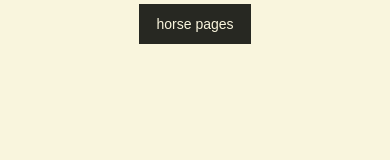
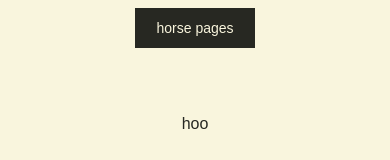
Before and after one commit to a9lim/website, a Next.js app: page / in a window 390 px wide. Shown: the top 160 px of the page. Built offline with nearby package versions, Linux system fonts and the light colour scheme.

Commit message:
some truckas

```diff
--- a/app/horses/page.tsx
+++ b/app/horses/page.tsx
@@ -19,7 +19,7 @@ export default function Home() {
           >
           <Image
             src={srb}
-            alt="Next.js logo"
+            alt="gowza"
             width={500}
             height={500}
             priority
--- a/app/layout.tsx
+++ b/app/layout.tsx
@@ -1,5 +1,6 @@
 import type { Metadata } from "next";
 import localFont from "next/font/local";
+import Link from "next/link";
 import "./globals.css";
 
 const geistSans = localFont({
@@ -25,21 +26,22 @@ export default function RootLayout({
 }>) {
   return (
     <html lang="en">
-      <body
+	  <body
         className={`${geistSans.variable} ${geistMono.variable} antialiased`}
       >
-		<div className="flex gap-8 flex-col gap-8 row-start-2 items-center justify-center p-1">
-		 <header className="row-start-3 flex gap-6 flex-wrap items-center justify-center">
-		   <a
-            className="border border-solid border-transparent transition-colors flex items-center justify-center bg-foreground text-background gap-2 hover:bg-[#383838] dark:hover:bg-[#75715E] text-sm sm:text-base h-10 sm:h-10 px-4 sm:px-5"
-            href="https://en.wikipedia.org/wiki/Horse"
-            rel="noopener noreferrer"
-          >
+	  <div className="flex items-center justify-center">
+		<header>
+		   <nav className="flex flex-col p-2">
+		   <Link
+            className="border border-solid border-transparent transition-colors flex items-center justify-center bg-foreground text-background gap-2 hover:bg-[#383838] dark:hover:bg-[#75715E] text-sm sm:text-base h-10 sm:h-10 px-5 sm:px-5"
+            href="/"
+           >
             horse pages
-          </a>
-		 </header>
+		</Link>
+		  </nav>
+		  </header>
 		</div>
-        {children}
+		{children}
       </body>
     </html>
   );
--- a/app/page.tsx
+++ b/app/page.tsx
@@ -4,7 +4,7 @@ import horses from "./bigflag.svg";
 
 export default function Home() {
   return (
-    <div className="grid grid-rows-[20px_1fr_20px] items-center justify-items-center min-h-screen p-8 pb-20 gap-16 sm:p-20 font-[family-name:var(--font-serif)]">
+    <div className="grid grid-rows-[20px_1fr_20px] items-center justify-items-center min-h-screen gap-1 p-8 font-[family-name:var(--font-serif)]">
       <main className="flex flex-col gap-8 row-start-2 items-center sm:items-start">
 	  	<Link
             className="flex items-center gap-2 hover:underline hover:underline-offset-4"
@@ -52,7 +52,7 @@ export default function Home() {
           </a>
         </div>
       </main>
-      <footer className="row-start-3 flex gap-6 flex-wrap items-center justify-center">
+      <footer className="row-start-5 flex gap-6 flex-wrap items-center justify-center">
         <a
           className="flex items-center gap-2 hover:underline hover:underline-offset-4"
           href="https://en.wikipedia.org/wiki/Russian_invasion_of_Ukraine"
```
